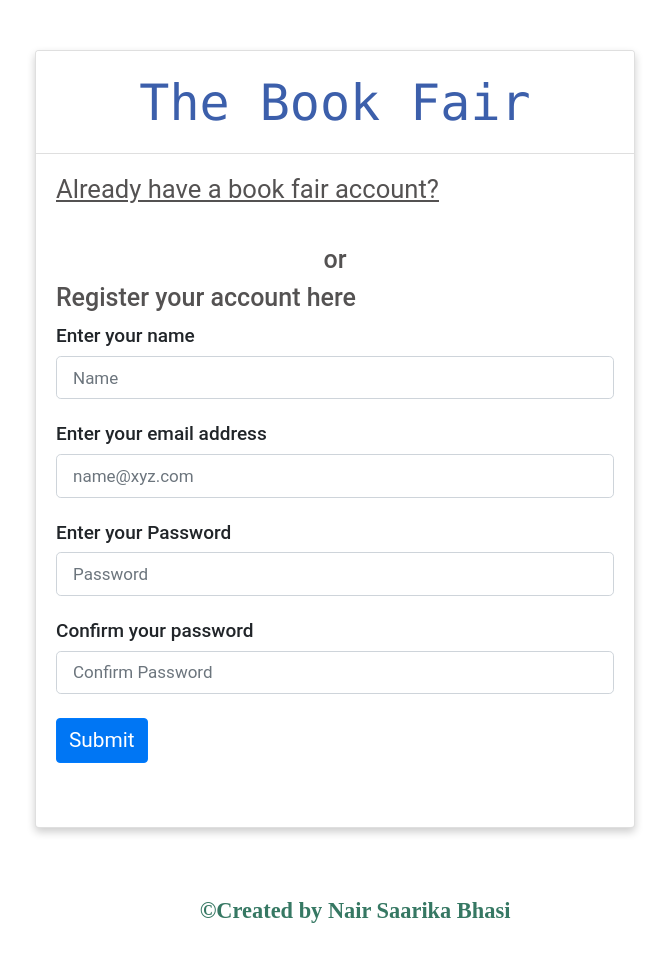
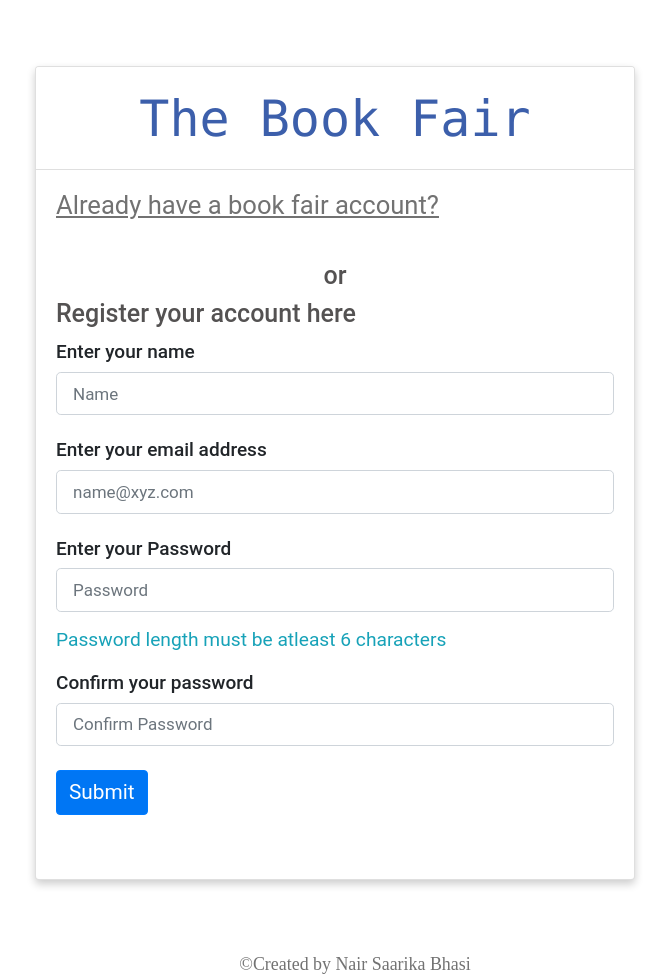
Before and after one commit to saarikabhasi/CS50-project1, a Flask app: page /register in a window 1280 px wide. Shown: the whole page, without its empty margins (285-954 px from the left). Before the commit the page ends 923 px from the top, so only its background shows below. Run offline with Flask 2, Linux system fonts and the light colour scheme; some libraries are stand-ins or nearby versions.

Commit message:
new changes

```diff
--- a/application.py
+++ b/application.py
@@ -28,7 +28,7 @@ gr_key=os.getenv("GR_key")
 
 db = scoped_session(sessionmaker(bind=engine))
 
-
+#index
 @app.route("/")
 def index():
 
@@ -38,11 +38,11 @@ def index():
                 message = 'Logged in as %s' % session['name']
                 return render_template ("index.html",account_details = message)
         else:
-            return render_template("login.html",message="you are not logged in")
+            return render_template("login.html")
     else:
         return render_template("login.html")
 
-
+#register
 @app.route("/register", methods=["GET","POST"])
 def register():
     if 'email_id' in session:
@@ -62,13 +62,13 @@ def register():
             return render_template("register.html",err_msg="email id or password or name is required")
 
 
-
+        #password length check
         if not len(password)>=6:
             password_length_err_msg = "Password length must be atleast 6 characters"
             error ="PASSWORD_LENGTH_ERROR"
             return render_template("register.html",err_msg=password_length_err_msg,type_err_msg= error,email = email_id,name=name)
 
-        #password match
+        # check if both confirm password and password match
 
         if password!=confirm_password:
             confirm_password_err_msg = "Password did not match"
@@ -76,7 +76,7 @@ def register():
             return render_template("register.html",err_msg=confirm_password_err_msg,type_err_msg= error, email = email_id,name=name)
 
         if db.execute("select * from users where email_id = :email_id",{"email_id": email_id}).rowcount==0:
-        # new user
+        # new user so register
 
             hash_password = generate_password_hash(password,"sha256")
 
@@ -88,7 +88,7 @@ def register():
             return render_template("login.html")
 
         else:
-
+            # display error message
             session['email_id']=""
             session['name']=""
             email_address_not_available_err_msg = "Sorry,the email address is already registered!"
@@ -98,7 +98,7 @@ def register():
     else:
         return render_template("register.html")
 
-
+#login
 @app.route("/login", methods=["GET","POST"])
 def login():
     if 'email_id' in session:
@@ -117,11 +117,13 @@ def login():
 
         users  = db.execute("select email_id,password,name from users where email_id=:email_id",{"email_id": email_id}).fetchall()
 
+        #user not found
         if len(users)== 0:
             email_not_found = 'User not found'
             error ="EMAIL_NOT_FOUND"
             return render_template("login.html",err_msg=email_not_found,type_err_msg= error)
         else:
+            # password check from DB
             for u in users:
                 if u.email_id == email_id and (check_password_hash(u.password, password)):
                     session['name']= u.name
@@ -135,7 +137,7 @@ def login():
 
         return render_template("login.html")
 
-
+#verify account
 @app.route("/verifyaccount",methods=["GET","POST"])
 def verifyaccount():
     if 'email_id' in session:
@@ -153,11 +155,13 @@ def verifyaccount():
             return render_template("authenticate.html",err_msg="email id and user name is required")
 
         user  = db.execute("select * from users where email_id=:email_id",{"email_id": email_id}).fetchall()
+        # not user found
         if len(user)== 0:
             email_not_found = 'Email address not found'
             error ="EMAIL_NOT_FOUND"
             return render_template("authenticate.html",err_msg=email_not_found,type_err_msg=error,name=user_name)
         else:
+            #verify
             for u in user:
                 if u.email_id==email_id and u.name==user_name:
                     verification_status = 1
@@ -171,6 +175,7 @@ def verifyaccount():
     else:
         return render_template("authenticate.html")
 
+#change password
 @app.route("/changepassword/<int:verification_status>",methods=["GET","POST"])
 def changepassword(verification_status):
     if 'email_id' in session:
@@ -191,23 +196,26 @@ def changepassword(verification_status):
 
         user = db.execute("select * from users where email_id = :email_id",{"email_id": email_id}).fetchall()
 
+        #email check
         if len(user) == 0:
             email_not_found = 'Email Address not found'
             error ="EMAIL_NOT_FOUND"
             return render_template("passwordchange.html",err_msg=email_not_found,type_err_msg= error,verification_status=verification_status)
 
+        #password check
         if not len(new_password)>=6:
             password_length_err_msg = "Password length must be atleast 6 characters"
             error ="PASSWORD_LENGTH_ERROR"
             return render_template("passwordchange.html",err_msg=password_length_err_msg,type_err_msg= error,email = email_id,verification_status=verification_status)
 
+        #password match
         if new_password!=confirm_password:
             confirm_password_err_msg = "Password did not match"
             error = 'PASSWORD_NOT_MATCH'
             return render_template("passwordchange.html",err_msg=confirm_password_err_msg,type_err_msg= error, email = email_id,verification_status=verification_status)
 
 
-
+        #update DB
         for u in user:
             if u.email_id == email_id:
                 hash_password = generate_password_hash(new_password,"sha256")
@@ -218,6 +226,7 @@ def changepassword(verification_status):
     else:
        return render_template("passwordchange.html")
 
+#logout
 @app.route("/logout")
 def logout():
 
@@ -226,6 +235,7 @@ def logout():
     flash(u'Logged out successfully')
     return redirect(url_for('index'))
 
+#search
 @app.route("/search",methods=["GET","POST"])
 def search():
     if 'email_id' in session:
@@ -239,8 +249,9 @@ def search():
 
         if request.method == 'POST':
             query = request.form["search"]
-            searchby = request.form['searchvia']
+            # searchby = request.form['searchvia']
 
+            #empty query
             if query == "":
                 error ="No results"
                 return render_template("index.html",error = error, account_details=message)
@@ -253,6 +264,7 @@ def search():
 
                 books = db.execute("select isbn,title,author,year from books where upper(isbn) like :isbn or upper(title) like :title or upper(author) like :author ",{"isbn": q1,"title":q1, "author" :q1}).fetchall()
 
+                #Handling partial query
                 if len(books)== 0:
                     search_msg_no_results +='No results found for'
                     q2=""
@@ -261,12 +273,13 @@ def search():
                         for i in range(1,len(query)):
                             q2+="%"
                         q2 = f"{q2}".upper()
-                        print(f"{q2}")
                         books = db.execute("select isbn,title,author,year from books where upper(isbn) like :isbn or upper(title) like :title or upper(author) like :author ",{"isbn": q2,"title":q2, "author" :q2}).fetchall()
 
 
 
                 average=[]
+
+                #No books found
                 if len(books) == 0:
                     error ="No books found"
                     return render_template("index.html",error=error,account_details=message)
@@ -286,6 +299,7 @@ def search():
     else:
         return render_template("login.html",message="you are not logged in")
 
+#show book details based on author or title
 @app.route("/books/<string:b>/<booksearchby>",methods=["GET"])
 def books(b,booksearchby):
     average = []
@@ -298,6 +312,7 @@ def books(b,booksearchby):
     goodreadslinks=[]
     googlebookpublisher=[]
     googlebooklinks=[]
+    numberofreviews=[]
     if 'email_id' in session:
         if session['email_id']:
             if session['name']:
@@ -316,17 +331,17 @@ def books(b,booksearchby):
 
             book = db.execute("select isbn,title,author,year from books where upper(author)=:author",{"author":b}).fetchall()
         else:
-            return render_template("error.html",search_err= "Internal error",account_details=message)
+            return render_template("index.html",search_err= " 500 Internal Server Error  ",account_details=message)
 
         if len(book) == 0:
-            return render_template("error.html",search_err= "Internal error",account_details=message)
+            return render_template("index.html",search_err= "500 Internal Server Error",account_details=message)
 
-        #get reviews for that book
+        #get reviews for the book
 
         for b in book:
             average_rating = db.execute("select  avg(reviews.rating) as average_score from reviews where isbn =:isbn", {"isbn":b.isbn}).fetchall()
             review = db.execute("select contents, rating,reviews.email_id,name from reviews inner join users on users.email_id=reviews.email_id  where isbn =:isbn ", {"isbn":b.isbn}).fetchall()
-
+            numberofreviews.append(len(review))
             avg = average_rating[0][0]
 
             if avg==None:
@@ -334,7 +349,7 @@ def books(b,booksearchby):
             avg=float('%.2f' %(avg))
             average.append(avg)
 
-            #book reads api
+            #Good Reads  API
             if not os.getenv("GR_key"):
                 raise RuntimeError("Good reads key not set")
 
@@ -350,7 +365,7 @@ def books(b,booksearchby):
                 goodreadslink = "https://www.goodreads.com/search?utf8=%E2%9C%93&q="+ f"{b.title}"
                 goodreadslinks.append(goodreadslink)
 
-            # Google books
+            # Google books API
 
             googleBooksearch= "https://www.googleapis.com/books/v1/volumes?q=" + f"{b.isbn}" + "+" + "isbn"
             googleBookresponse=requests.get(googleBooksearch)
@@ -358,12 +373,13 @@ def books(b,booksearchby):
             if googleBookresponse.status_code == 200:
                 googleBookdata =googleBookresponse.json()
 
+
+
+
                 if googleBookdata["totalItems"] > 0 :
-
                     googlebookDict = googleBookdata["items"][0]["volumeInfo"]
 
                     #description
-
                     if "description" in googlebookDict:
                         description=googlebookDict["description"]
                         googlebookdescription.append(description)
@@ -395,8 +411,6 @@ def books(b,booksearchby):
 
 
                     #publisher
-
-
                     if "publisher" in googlebookDict:
 
                         googlebookpublisher.append(googlebookDict["publisher"])
@@ -413,15 +427,13 @@ def books(b,booksearchby):
                         googlebooklinks.append("#")
 
 
-
-        print(f"{googlebooknumberofrating}")
-        return render_template("book.html",book=book,  booksearchby=booksearchby,review=review,lenreview = len(review),average_rating=average,goodreads_avg=goodreads_avg, goodreads_numberofrating=goodreads_numberofrating, googlebookdescription=googlebookdescription,googlebooknumberofrating=googlebooknumberofrating,googlebookimage=googlebookimage,googlebookavg=googlebookavg,goodreadslinks=goodreadslinks,googlebookpublisher=googlebookpublisher,googlebooklinks=googlebooklinks,account_details=message)
+        return render_template("book.html",book=book,  booksearchby=booksearchby,review=review,numberofreviews=numberofreviews,average_rating=average,goodreads_avg=goodreads_avg, goodreads_numberofrating=goodreads_numberofrating, googlebookdescription=googlebookdescription,googlebooknumberofrating=googlebooknumberofrating,googlebookimage=googlebookimage,googlebookavg=googlebookavg,goodreadslinks=goodreadslinks,googlebookpublisher=googlebookpublisher,googlebooklinks=googlebooklinks,account_details=message)
     else:
         return render_template("login.html",message="you are not logged in")
 
 
 
-
+#write review
 @app.route("/review/<string:isbn>",methods=["GET","POST"])
 def review(isbn):
     if 'email_id' in session:
@@ -465,15 +477,17 @@ def review(isbn):
             else:
                 return render_template("message.html", reviewerr = "You already gave a review",account_details =message)
         else:
-            return render_template("login.html",message= " please create an account first")
+            session['email_id']=""
+            session['name']=""
+            return render_template("login.html",message= " Please create an account first")
     else:
         return render_template("login.html",message="you are not logged in")
 
-
+#api
 @app.route("/api/<isbn>",methods=["GET"])
 def book_api(isbn):
 
-    #book =db.execute("select count(reviews.email_id) as review_count,books.isbn,title,author,year,avg(reviews.rating) as average_score from books inner join reviews on books.isbn=reviews.isbn where books.isbn=:isbn group by books.isbn,title,author,year",{"isbn":isbn}).fetchone()
+
     book =db.execute("select count(reviews.email_id) as review_count,books.isbn,title,author,year,avg(reviews.rating) as average_score from books left join reviews on books.isbn=reviews.isbn where books.isbn=:isbn group by books.isbn",{"isbn":isbn}).fetchone()
     if book == None:
         return jsonify({"error": "Invalid isbn number", "status_code":404}),404
@@ -486,6 +500,7 @@ def book_api(isbn):
         rating['average_score']=0
     return jsonify(rating)
 
+#view my reviews
 @app.route("/myreviews")
 def myreviews():
     if 'email_id' in session:
--- a/static/css/main.css
+++ b/static/css/main.css
@@ -44,12 +44,6 @@ p{
     text-decoration: none;
 }
 
-#pagenotfound{
-    padding:40px;
-    text-align: center;
-
-    color:rgb(60, 95, 171);
-}
 /* card */
 .card {
     box-shadow: 0 4px 8px 0 rgba(0,0,0,0.2);
@@ -164,7 +158,7 @@ div#register{
 
 #register a.btn-link{
     font-size: 1.6rem;
-    color:rgb(84, 82, 82);
+    color:rgb(114, 114, 114);
     text-decoration-line: underline;
 
 }
@@ -173,8 +167,8 @@ div#register{
 }
 /*layout.html*/
 
-#footer p {
-     color: rgb(54, 120, 99);
+#footer {
+    color: rgb(114, 114, 114);
     text-align: center;
     font-size: 1.4rem;
     height: 0rem;
@@ -267,6 +261,7 @@ div#logo {
         color:rgb(26, 70, 167);
         /* z-index: 1; */
     }
+
     .container-right{
         float:right;
         margin-top:1.6rem;
@@ -454,9 +449,11 @@ div#eachbooks h2{
     color: rgb(50, 50, 50);
     font-size: 2rem;
     text-align: left;
-    text-decoration: none;
-
-}
+
+
+
+}
+
 #aboutbook h2{
     color: black;
     font-size: 1.7rem;
@@ -1098,7 +1095,7 @@ h4.ratings{
 
 
     #footer  {
-        color: rgb(54, 120, 99);
+
         text-align: center;
         font-size: 1rem;
         height: 2rem;
@@ -1508,8 +1505,8 @@ and (-webkit-min-device-pixel-ratio: 3) {
     .reviewabook{
         margin-bottom: 100px;
     }
-    #footer p {
-        color: rgb(54, 120, 99);
+    #footer {
+
         text-align: center;
         font-size: 1rem;
         height: 3rem;
@@ -1847,8 +1844,8 @@ and (-webkit-min-device-pixel-ratio: 3) {
     .reviewabook{
         margin-bottom: 100px;
     }
-    #footer p {
-        color: rgb(54, 120, 99);
+    #footer {
+
         text-align: center;
         font-size: 1rem;
         height: 3rem;
--- a/templates/authenticate.html
+++ b/templates/authenticate.html
@@ -24,7 +24,7 @@
                         <fieldset>
                     {%else%}
                         <fieldset class="has-error">
-                        <p style="color:red">{{err_msg}}</p>
+                        <small class="help-block notfound">{{err_msg}}</small>
                     {%endif%}
                             <legend><h3>Enter your email address</h3>
                                 {% if type_err_msg!="EMAIL_NOT_FOUND"  and type_err_msg=="NAME_NOT_FOUND"  %}
@@ -41,7 +41,7 @@
                         <fieldset>
                     {% else %}
                     <fieldset class="has-error">
-                    <p style="color:red">{{err_msg}}</p>
+                    <small class="help-block notfound">{{err_msg}}</small>
                     {% endif %}
                         <legend><h3>Enter name </h3>
                             {% if type_err_msg=="EMAIL_NOT_FOUND"  and type_err_msg!="NAME_NOT_FOUND"  %}
--- a/templates/baselayout.html
+++ b/templates/baselayout.html
@@ -1,16 +1,9 @@
 <!DOCTYPE html>
     <head>
         <title>The Book Fair</title>
-        <!-- <meta charset="utf-8">
-        <meta name="viewport" content="width=device-width, initial-scale=1, shrink-to-fit=yes">
-        <link rel="stylesheet" href="https://maxcdn.bootstrapcdn.com/bootstrap/3.4.1/css/bootstrap.min.css">
-        <script src="https://ajax.googleapis.com/ajax/libs/jquery/3.4.1/jquery.min.js"></script>
-        <script src="https://maxcdn.bootstrapcdn.com/bootstrap/3.4.1/js/bootstrap.min.js"></script>-->
         <link rel="stylesheet" href="https://stackpath.bootstrapcdn.com/bootstrap/4.3.1/css/bootstrap.min.css" integrity="sha384-ggOyR0iXCbMQv3Xipma34MD+dH/1fQ784/j6cY/iJTQUOhcWr7x9JvoRxT2MZw1T" crossorigin="anonymous">
-
         <meta charset = "utf-8">
         <meta name = "viewport" content = "width=device-width, initial-scale=1, shrink-to-fit=no">
-        <!-- Bootstrap CSS -->
         <link rel = "stylesheet" href = "https://stackpath.bootstrapcdn.com/bootstrap/4.5.0/css/bootstrap.min.css" integrity = "sha384-9aIt2nRpC12Uk9gS9baDl411NQApFmC26EwAOH8WgZl5MYYxFfc+NcPb1dKGj7Sk" crossorigin = "anonymous">
         <script src = "https://code.jquery.com/jquery-3.5.1.slim.min.js" integrity = "sha384-DfXdz2htPH0lsSSs5nCTpuj/zy4C+OGpamoFVy38MVBnE+IbbVYUew+OrCXaRkfj" crossorigin = "anonymous"></script>
         <script src = "https://cdn.jsdelivr.net/npm/popper.js@1.16.0/dist/umd/popper.min.js" integrity = "sha384-Q6E9RHvbIyZFJoft+2mJbHaEWldlvI9IOYy5n3zV9zzTtmI3UksdQRVvoxMfooAo" crossorigin = "anonymous"></script>
@@ -22,7 +15,7 @@
 
 
 
-
+        <h5 class="text-danger text-center pt-3 text-uppercase">{{message}}</h5>
         {% with mesg= get_flashed_messages() %}
             {% if mesg %}
                 <div class=flashes>
@@ -35,7 +28,7 @@
         {%block body %}
         {% endblock %}
         <footer id ="footer">
-            <p>&#169;Created by Nair Saarika Bhasi</p>
+            <small>&#169;Created by Nair Saarika Bhasi</small>
         </footer>
     </body>
 </html>
--- a/templates/layout.html
+++ b/templates/layout.html
@@ -3,11 +3,7 @@
         <title>The Book Fair</title>
         <meta charset="utf-8">
         <meta name="viewport" content="width=device-width, initial-scale=1, shrink-to-fit=yes">
-        <!-- <link rel="stylesheet" href="https://maxcdn.bootstrapcdn.com/bootstrap/3.4.1/css/bootstrap.min.css">
-        <script src="https://ajax.googleapis.com/ajax/libs/jquery/3.4.1/jquery.min.js"></script>
-        <script src="https://maxcdn.bootstrapcdn.com/bootstrap/3.4.1/js/bootstrap.min.js"></script>-->
         <link rel="stylesheet" href="https://stackpath.bootstrapcdn.com/bootstrap/4.3.1/css/bootstrap.min.css" integrity="sha384-ggOyR0iXCbMQv3Xipma34MD+dH/1fQ784/j6cY/iJTQUOhcWr7x9JvoRxT2MZw1T" crossorigin="anonymous">
-        <!-- Bootstrap CSS -->
         <link rel = "stylesheet" href = "https://stackpath.bootstrapcdn.com/bootstrap/4.5.0/css/bootstrap.min.css" integrity = "sha384-9aIt2nRpC12Uk9gS9baDl411NQApFmC26EwAOH8WgZl5MYYxFfc+NcPb1dKGj7Sk" crossorigin = "anonymous">
         <script src = "https://code.jquery.com/jquery-3.5.1.slim.min.js" integrity = "sha384-DfXdz2htPH0lsSSs5nCTpuj/zy4C+OGpamoFVy38MVBnE+IbbVYUew+OrCXaRkfj" crossorigin = "anonymous"></script>
         <script src = "https://cdn.jsdelivr.net/npm/popper.js@1.16.0/dist/umd/popper.min.js" integrity = "sha384-Q6E9RHvbIyZFJoft+2mJbHaEWldlvI9IOYy5n3zV9zzTtmI3UksdQRVvoxMfooAo" crossorigin = "anonymous"></script>
@@ -75,7 +71,7 @@
 
         <footer id ="footer">
 
-            <p> &#169; Created by Nair Saarika Bhasi </p>
+            <small> &#169; Created by Nair Saarika Bhasi </small>
        </footer>
     </body>
 </html>
--- a/templates/register.html
+++ b/templates/register.html
@@ -42,7 +42,7 @@
                     <div class = "form-group">
                         {% if type_err_msg == "email_error" %}
                             <fieldset class="has-error">
-                                <p>{{err_msg}}</p>
+                                <small class="help-block notfound">{{err_msg}}</small>
                         {%else%}
                             <fieldset>
                         {%endif%}
@@ -59,10 +59,14 @@
                         {% if type_err_msg == "PASSWORD_LENGTH_ERROR"  or type_err_msg == "PASSWORD_NOT_MATCH"%}
                             <fieldset class="has-error">
                                 {% if type_err_msg == "PASSWORD_LENGTH_ERROR" %}
-                                    <p>{{err_msg}}</p>
+                                    <small class="help-block notfound">{{err_msg}}</small>
                                 {%endif%}
                         {% else %}
+
                             <fieldset>
+                                {% if type_err_msg != "email_error" %}
+                                    <small class=" help-block text-info">Password length must be atleast 6 characters</small>
+                                {%endif%}
                         {% endif %}
                                 <legend><h3>Enter your Password</h3>
                                     <input type="password" class="form-control form-control-lg" name = "password" id="password" placeholder="Password" required>
@@ -73,10 +77,12 @@
 
                         {% if type_err_msg == "PASSWORD_NOT_MATCH"%}
                             <fieldset class="has-error">
-                                <p>{{err_msg}}</p>
+
+                                <small class="help-block notfound">{{err_msg}}</small>
 
                         {% else %}
                             <fieldset>
+
                         {% endif %}
                                 <legend><h3> Confirm your password</h3>
                                     <input type="password" class="form-control form-control-lg" name = "confirmpassword" id="password" placeholder="Confirm Password" required>
--- a/templates/reviews.html
+++ b/templates/reviews.html
@@ -9,7 +9,6 @@ The Book Fair
 
 
 <div class="myreview" id="eachbooks">
-    <!-- <h1> REVIEWS</h1> -->
     <h3 class="notfound text-center" style="margin-top:20px">{{err_msg}}</h3>
 
     {% for review in reviews %}
```
Also changed, not shown: templates/book.html (+21 -28 lines), templates/index.html (+10 -9 lines), templates/login.html (+4 -6 lines), templates/passwordchange.html (+7 -3 lines), templates/message.html (indentation only), 1 other file.
